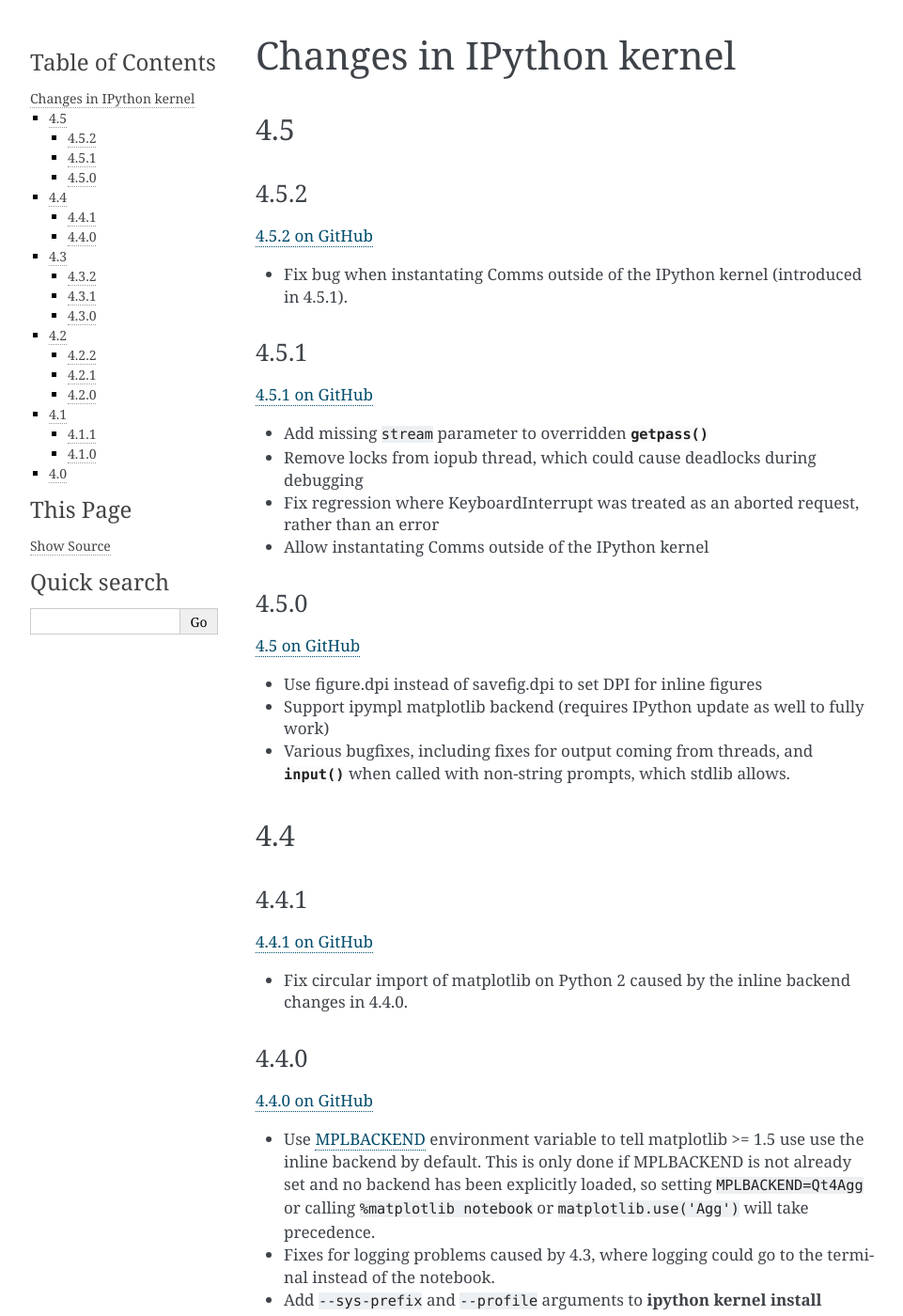
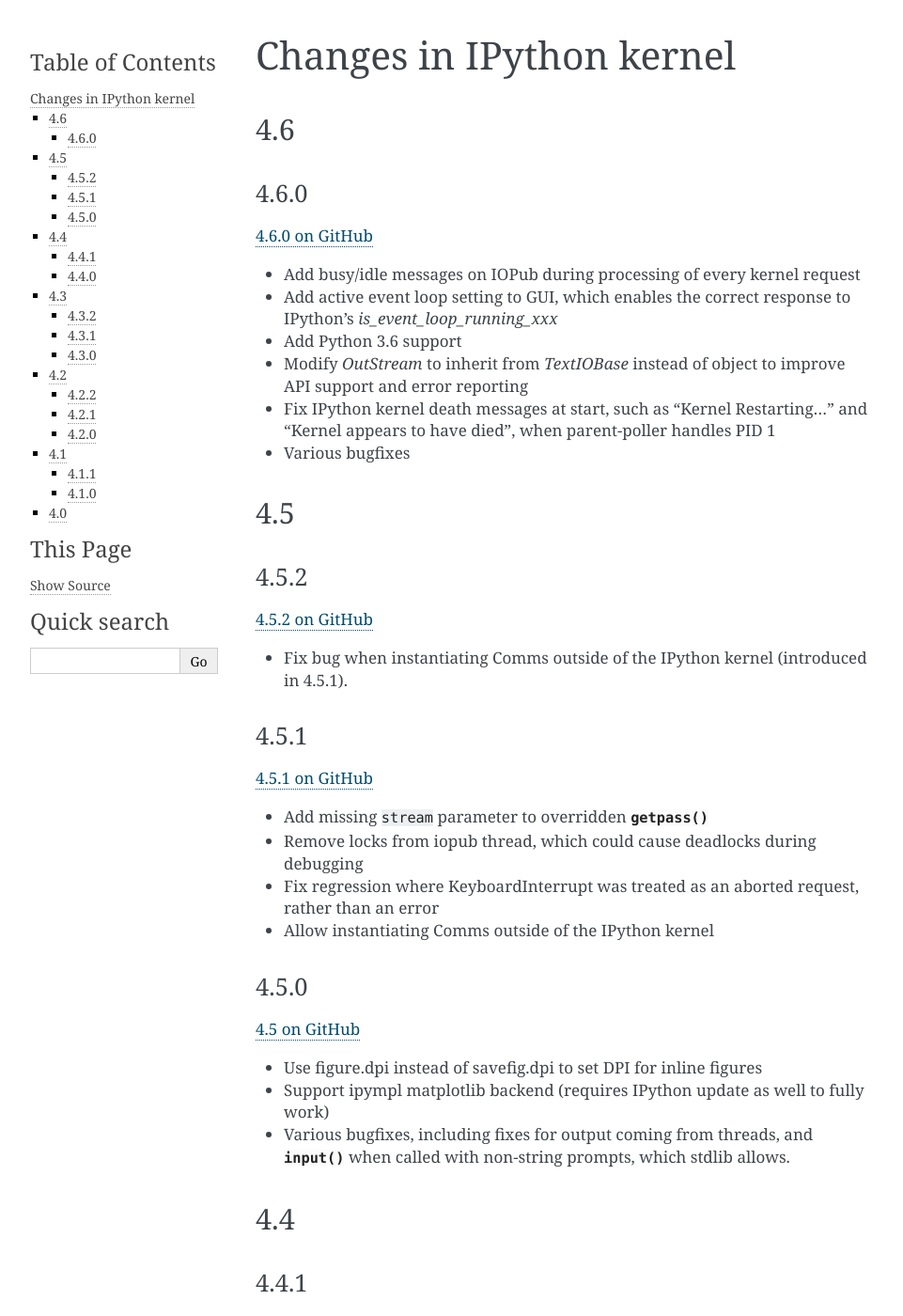
Before and after one commit to ipython/ipykernel, a Sphinx documentation site: the page built from docs/changelog.rst, in a window 1280 px wide and 1400 px high. Shown: the whole window at 94% size, without its empty margins (148-1109 px from the left). Built offline with Sphinx 7.4.7, drawn with Linux system fonts in a browser that asks for light colours.

Commit message:
Add changelog 4.6.0

```diff
--- a/docs/changelog.rst
+++ b/docs/changelog.rst
@@ -1,5 +1,24 @@
 Changes in IPython kernel
 =========================
+
+4.6
+---
+
+4.6.0
+*****
+
+`4.6.0 on GitHub <https://github.com/ipython/ipykernel/milestones/4.6.0>`__
+
+- Add busy/idle messages on IOPub during processing of every kernel request
+- Add active event loop setting to GUI, which enables the correct response
+  to IPython's `is_event_loop_running_xxx`
+- Add Python 3.6 support
+- Modify `OutStream` to inherit from `TextIOBase` instead of object to improve
+  API support and error reporting
+- Fix IPython kernel death messages at start, such as "Kernel Restarting..."
+  and "Kernel appears to have died", when parent-poller handles PID 1
+- Various bugfixes
+
 
 4.5
 ---
@@ -9,7 +28,7 @@
 
 `4.5.2 on GitHub <https://github.com/ipython/ipykernel/milestones/4.5.2>`__
 
-- Fix bug when instantating Comms outside of the IPython kernel (introduced in 4.5.1).
+- Fix bug when instantiating Comms outside of the IPython kernel (introduced in 4.5.1).
 
 
 4.5.1
@@ -20,7 +39,7 @@
 - Add missing ``stream`` parameter to overridden :func:`getpass`
 - Remove locks from iopub thread, which could cause deadlocks during debugging
 - Fix regression where KeyboardInterrupt was treated as an aborted request, rather than an error
-- Allow instantating Comms outside of the IPython kernel
+- Allow instantiating Comms outside of the IPython kernel
 
 4.5.0
 *****
```
